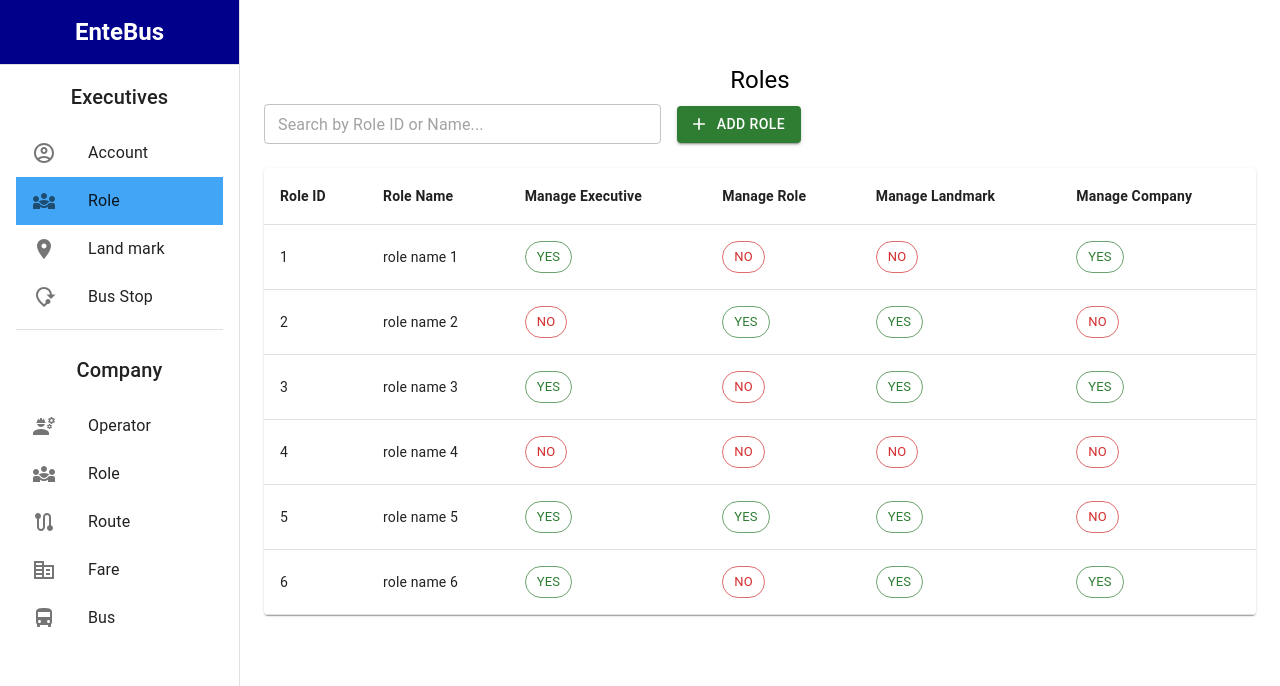
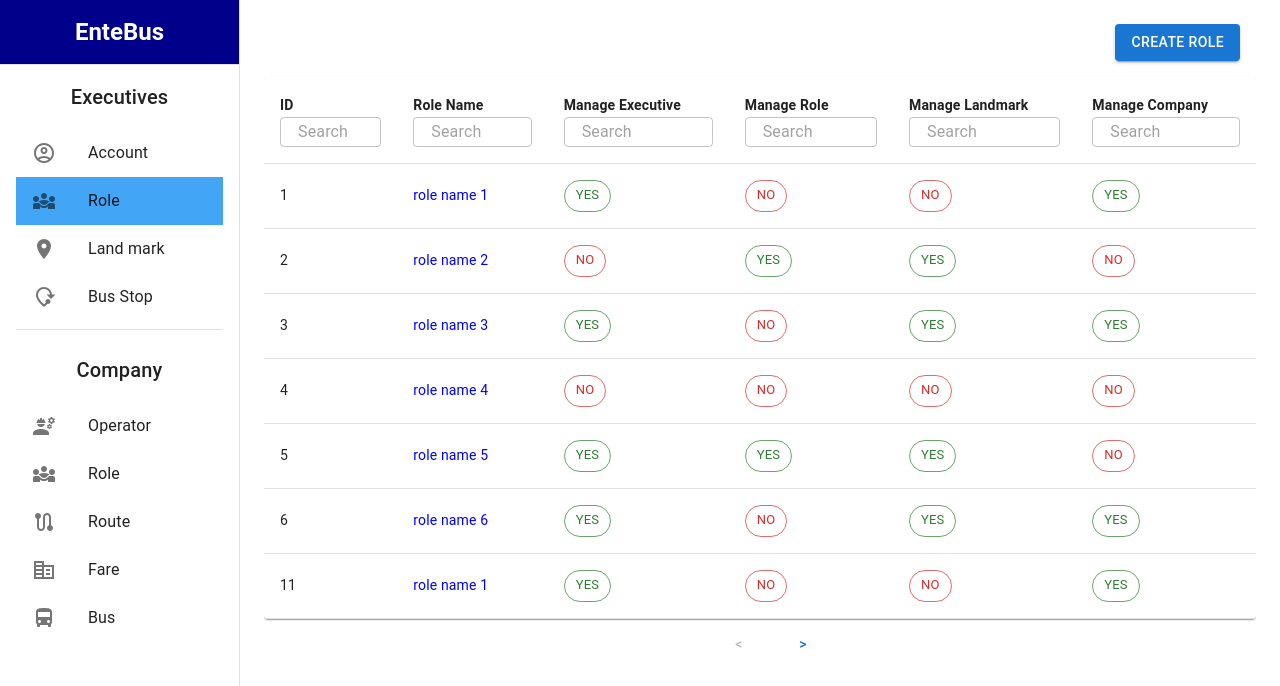
Before and after one commit to NixbugSoftwares/executive-app, a React (Vite) app: page /exerole in a window 1280 px wide. Shown: the top 686 px of the page. Built offline with nearby package versions, Linux system fonts and the light colour scheme.

Commit message:
Updated Role listing pages with new features like  search bars, navigation also better user experience.

```diff
--- a/src/screens/executiveRolepage/RoleListingPage.tsx
+++ b/src/screens/executiveRolepage/RoleListingPage.tsx
@@ -1,131 +1,277 @@
 import React, { useState } from 'react'
-import { Table, TableBody, TableCell, TableContainer, TableHead, TableRow, Paper, Button, Typography, Box, TextField, Dialog, DialogActions, DialogContent, DialogTitle, Chip } from "@mui/material";
-import {  Add as AddIcon } from "@mui/icons-material"
-import { useNavigate } from 'react-router-dom';
+import { Table, TableBody, TableCell, TableContainer, TableHead, TableRow, Paper, Button, Box, TextField, Dialog, DialogActions, DialogContent, Chip, TablePagination } from "@mui/material";
 import RoleDetailsCard from './RoleDetailCard';
+import RoleCreatingForm from './RoleCreatingForm';
+
+
+interface Role {
+  id: number;
+  Rolename: string;
+  manageexecutive: string;
+  managerole: string;
+  managelandmark: string;
+  managecompany: string;
+}
 function RoleListingPage() {
-    const data = [
-        { roleid: 1, Rolename: "role name 1", manageexecutive: "YES", managerole: "NO", managelandmark: "NO", managecompany: "YES"  },
-        { roleid: 2, Rolename: "role name 2", manageexecutive: "NO", managerole: "YES", managelandmark: "YES", managecompany: "NO"  },
-        { roleid: 3, Rolename: "role name 3", manageexecutive: "YES", managerole: "NO", managelandmark: "YES", managecompany: "YES"  },
-        { roleid: 4, Rolename: "role name 4", manageexecutive: "NO", managerole: "NO", managelandmark: "NO", managecompany: "NO"  },
-        { roleid: 5, Rolename: "role name 5", manageexecutive: "YES", managerole: "YES", managelandmark: "YES", managecompany: "NO"  },
-        { roleid: 6, Rolename: "role name 6", manageexecutive: "YES", managerole: "NO", managelandmark: "YES", managecompany: "YES"  }
+    const data : Role[] = [
+        { id: 1, Rolename: "role name 1", manageexecutive: "YES", managerole: "NO", managelandmark: "NO", managecompany: "YES"  },
+        { id: 2, Rolename: "role name 2", manageexecutive: "NO", managerole: "YES", managelandmark: "YES", managecompany: "NO"  },
+        { id: 3, Rolename: "role name 3", manageexecutive: "YES", managerole: "NO", managelandmark: "YES", managecompany: "YES"  },
+        { id: 4, Rolename: "role name 4", manageexecutive: "NO", managerole: "NO", managelandmark: "NO", managecompany: "NO"  },
+        { id: 5, Rolename: "role name 5", manageexecutive: "YES", managerole: "YES", managelandmark: "YES", managecompany: "NO"  },
+        { id: 6, Rolename: "role name 6", manageexecutive: "YES", managerole: "NO", managelandmark: "YES", managecompany: "YES"  },
+        { id: 11, Rolename: "role name 1", manageexecutive: "YES", managerole: "NO", managelandmark: "NO", managecompany: "YES"  },
+        { id: 21, Rolename: "role name 2", manageexecutive: "NO", managerole: "YES", managelandmark: "YES", managecompany: "NO"  },
+        { id: 31, Rolename: "role name 3", manageexecutive: "YES", managerole: "NO", managelandmark: "YES", managecompany: "YES"  },
+        { id: 41, Rolename: "role name 4", manageexecutive: "NO", managerole: "NO", managelandmark: "NO", managecompany: "NO"  },
+        { id: 51, Rolename: "role name 5", manageexecutive: "YES", managerole: "YES", managelandmark: "YES", managecompany: "NO"  },
 
     ];
-      const navigate = useNavigate();
-      const handleNavigate = () => {
-        navigate("/exerole/create");
+
+
+    const [selecteRole, setSelectedRole]= useState(null)
+    const [openCreateModal, setOpenCreateModal] = useState(false);
+      const handleRowClick = (role: any) =>{
+        setSelectedRole(role)
      }
 
-      const [open, setOpen]= useState(false)
-      const [selecteRole, setSelectedRole]= useState(null)
+    const [search, setSearch] = useState({ id: "", Rolename: "", manageexecutive: "", managerole: "", managelandmark: "",  managecompany: "" });
+    const handleSearchChange = (e: React.ChangeEvent<HTMLInputElement | HTMLTextAreaElement>, column: keyof typeof search) => {
+        setSearch((prev) => ({ ...prev, [column]: (e.target as HTMLInputElement).value }));
+      };
 
-      const handleRowClick = (role: any) =>{
-        setSelectedRole(role)
-        setOpen(true)
-      }
-      const handleClose = () => {
-        setOpen(false);
-        setSelectedRole(null);
-      };
-      const RoleDetailsModal = () => (
-        <Dialog open={open} onClose={handleClose}>
-          <DialogTitle>Account Details</DialogTitle>
-          <DialogContent>
-            {selecteRole && (
-              <RoleDetailsCard
-                role={selecteRole}
-                onBack={handleClose} // Back function
-                onUpdate={(id: number) => console.log("Update account", id)} // Update logic
-                onDelete={(id: number) => console.log("Delete account", id)} // Delete logic
-              />
-            )}
-          </DialogContent>
-          <DialogActions>
-            <Button onClick={handleClose} color="primary">
-              Close
-            </Button>
-          </DialogActions>
-        </Dialog>
+      const filteredData = data.filter((row) =>
+        row.id.toString().toLowerCase().includes(search.id.toLowerCase()) &&
+        row.Rolename.toLowerCase().includes(search.Rolename.toLowerCase()) &&
+        row.manageexecutive.toLowerCase().includes(search.manageexecutive.toLowerCase()) &&
+        row.managerole.toLowerCase().includes(search.managerole.toLowerCase()) &&
+        row.managelandmark.toLowerCase().includes(search.managelandmark.toLowerCase()) &&
+        row.managecompany.toLowerCase().includes(search.managecompany.toLowerCase())
       );
 
+
+      const [page, setPage] = useState(0);
+      const rowsPerPage = 7;const handleChangePage = (event: React.MouseEvent<HTMLButtonElement> | null, newPage: number) => {
+        if (newPage >= 0 && newPage < Math.ceil(filteredData.length / rowsPerPage)) {
+          setPage(newPage);
+        }
+      };
+
+
+
+
     return (
-        <Box sx={{ width: "100%", margin: "auto", mt: 5, mb: 5 }}>
-          <Typography variant="h5" align="center" gutterBottom>
-            Roles
-          </Typography>
-
-          {/* Search Bar & Account Creation Button */}
         <Box
         sx={{
           display: "flex",
-              justifyContent: "left",
-              alignItems: "center",
-              mb: 3,
+          flexDirection: { md: "row", xs: "column" },
+          height: "100vh",
+          width: "100%",
+          overflow: "hidden",
+          gap: 2,
         }}
         >
+
+        <Box
+          sx={{
+            flex: selecteRole ? { xs: "0 0 100%", md: "0 0 65%" } : "0 0 100%",
+            maxWidth: selecteRole ? { xs: "100%", md: "65%" } : "100%",
+            transition: "all 0.3s ease",
+            overflow: "hidden", // Disable scrolling when no account is selected
+            overflowY: selecteRole ? "auto" : "hidden", // Enable scrolling when details card is shown
+          }}>
+
+            <Button
+              sx={{
+                ml: 'auto',
+                mr: 2,
+                mb: 2,
+                display: 'block',
+              }}
+              variant="contained"
+              color="primary"
+              onClick={() => setOpenCreateModal(true)}
+            >
+              Create Role
+            </Button>
+
+            <TableContainer component={Paper} sx={{  overflowX: "auto" }}>
+                      <Table sx={{ borderCollapse: "collapse", width: "100%" }}>
+                        <TableHead>
+                          <TableRow>
+                            {/* Table Headers */}
+                            <TableCell sx={{  }}>
+                              <b>ID</b>
                               <TextField
-              placeholder="Search by Role ID or Name..."
                                 variant="outlined"
                                 size="small"
-              sx={{ width: "40%" }}
+                                placeholder="Search"
+                                value={search.id}
+                                onChange={(e) => handleSearchChange(e, "id")}
+                                fullWidth
+                                sx={{ "& .MuiInputBase-root": { height: 30, padding: "4px" } }}
                               />
+                            </TableCell>
 
-            {/* New Account Button */}
-            <Button
-              sx={{ ml: 2 }}
-              variant="contained"
-              color="success"
-              startIcon={<AddIcon />}
-              onClick={handleNavigate}
-            >
-              Add Role
-            </Button>
-          </Box>
+                            <TableCell sx={{  }}>
+                              <b>Role Name</b>
+                              <TextField
+                                variant="outlined"
+                                size="small"
+                                placeholder="Search"
+                                value={search.Rolename}
+                                onChange={(e) => handleSearchChange(e, "Rolename")}
+                                fullWidth
+                                sx={{ "& .MuiInputBase-root": { height: 30, padding: "4px" } }}
+                              />
+                            </TableCell>
 
-          {/* Account Listing Table */}
-          <Box>
-            <TableContainer component={Paper}>
-              <Table>
-                <TableHead>
-                  <TableRow>
-                    <TableCell><b>Role  ID</b></TableCell>
-                    <TableCell><b>Role Name</b></TableCell>
-                    <TableCell><b>Manage Executive</b></TableCell>
-                    <TableCell><b>Manage Role</b></TableCell>
-                    <TableCell><b>Manage Landmark</b></TableCell>
-                    <TableCell><b>Manage Company</b></TableCell>
+                            <TableCell sx={{  }}>
+                              <b>Manage Executive</b>
+                              <TextField
+                                variant="outlined"
+                                size="small"
+                                placeholder="Search"
+                                value={search.manageexecutive}
+                                onChange={(e) => handleSearchChange(e, "manageexecutive")}
+                                fullWidth
+                                sx={{ "& .MuiInputBase-root": { height: 30, padding: "4px" } }}
+                              />
+                            </TableCell>
+
+                            <TableCell sx={{  }}>
+                              <b>Manage Role</b>
+                              <TextField
+                                variant="outlined"
+                                size="small"
+                                placeholder="Search"
+                                value={search.managerole}
+                                onChange={(e) => handleSearchChange(e, "managerole")}
+                                fullWidth
+                                sx={{ "& .MuiInputBase-root": { height: 30, padding: "4px" } }}
+                              />
+                            </TableCell>
+
+                            <TableCell sx={{   }}>
+                              <b>Manage Landmark</b>
+                              <TextField
+                                variant="outlined"
+                                size="small"
+                                placeholder="Search"
+                                value={search.managelandmark}
+                                onChange={(e) => handleSearchChange(e, "managelandmark")}
+                                fullWidth
+                                sx={{ "& .MuiInputBase-root": { height: 30, padding: "4px" } }}
+                              />
+                            </TableCell>
+
+                            <TableCell sx={{  }}>
+                              <b>Manage Company</b>
+                              <TextField
+                                variant="outlined"
+                                size="small"
+                                placeholder="Search"
+                                value={search.managecompany}
+                                onChange={(e) => handleSearchChange(e, "managecompany")}
+                                fullWidth
+                                sx={{ "& .MuiInputBase-root": { height: 30, padding: "4px" } }}
+                              />
+                            </TableCell>
                           </TableRow>
                         </TableHead>
+
                       <TableBody>
-                  {data.map((row) => (
-                    <TableRow key={row.roleid} sx={{ cursor: "pointer" }} hover onClick={() => handleRowClick(row)}>
-                      <TableCell>{row.roleid}</TableCell>
-                      <TableCell>{row.Rolename}</TableCell>
-                      <TableCell>
+                      {filteredData.slice(page * rowsPerPage, page * rowsPerPage + rowsPerPage).map((row)  => (
+                          <TableRow key={row.id} hover>
+                            <TableCell sx={{  }}> {row.id}</TableCell>
+                            <TableCell
+                              sx={{  cursor: "pointer", color: "blue" }}
+                              onClick={() => handleRowClick(row)}
+                            >
+                              {row.Rolename}
+                            </TableCell>
+                            <TableCell sx={{  }}>
                             <Chip label={row.manageexecutive} color={row.manageexecutive === "YES" ? "success" : "error"} variant="outlined" />
                             </TableCell>
-                      <TableCell>
+                            <TableCell sx={{  }}>
                             <Chip label={row.managerole} color={row.managerole === "YES" ? "success" : "error"} variant="outlined" />
                             </TableCell>
-                      <TableCell>
+                            <TableCell sx={{  }}>
                             <Chip label={row.managelandmark} color={row.managelandmark === "YES" ? "success" : "error"} variant="outlined" />
                             </TableCell>
-                      <TableCell>
+                            <TableCell sx={{  }}>
                             <Chip label={row.managecompany} color={row.managecompany === "YES" ? "success" : "error"} variant="outlined" />
                             </TableCell>
                           </TableRow>
                         ))}
                       </TableBody>
                         </Table>
+
+
                     </TableContainer>
+
+                    <TablePagination
+                          component="div"
+                          count={filteredData.length}
+                          page={page}
+                          onPageChange={handleChangePage}
+                          rowsPerPage={rowsPerPage}
+                          rowsPerPageOptions={[]}
+                          labelDisplayedRows={() => ''}  // Remove default label text
+                          ActionsComponent={({ count, page, onPageChange }) => (
+                            <Box sx={{ display: 'flex', justifyContent: 'center', alignItems: 'center' }}>
+                              <Button
+                                onClick={(event) => onPageChange(event, page - 1)}
+                                disabled={page === 0}
+                                sx={{ padding: '5px 10px' }}
+                              >
+                                &lt; {/* Left Arrow */}
+                              </Button>
+                              <Button
+                                onClick={(event) => onPageChange(event, page + 1)}
+                                disabled={page >= Math.ceil(count / rowsPerPage) - 1}
+                                sx={{ padding: '5px 10px' }}
+                              >
+                                &gt; {/* Right Arrow */}
+                              </Button>
                             </Box>
-
-          <RoleDetailsModal/>
+                          )}
+                          sx={{
+                            display: "flex",
+                            justifyContent: "center", // Center the pagination
+                            alignItems: "center",
+                            padding: "10px 0",
+                          }}
+                      />
+         </Box>
+         {selecteRole && (
+        <Box
+          sx={{
+            flex: { xs: "0 0 100%", md: "0 0 35%" },
+            maxWidth: { xs: "100%", md: "35%" },
+            transition: "all 0.3s ease",
+            bgcolor: "grey.100",
+            p: 2,
+            mt: { xs: 2, md: 0 },
+            overflowY: "auto", // Enable scrolling for the details card
+            height: "100%",      // Ensure the card is tall enough to allow scrolling
+          }}
+        >
+          <RoleDetailsCard role={selecteRole} onUpdate={() => {}} onDelete={() => {}} onBack={() => setSelectedRole(null)} />
+        </Box>
+      )}
+       <Dialog open={openCreateModal} onClose={() => setOpenCreateModal(false)} maxWidth="sm" fullWidth>
+        <DialogContent>
+          <RoleCreatingForm />
+        </DialogContent>
+        <DialogActions>
+          <Button onClick={() => setOpenCreateModal(false)} color="error">Cancel</Button>
+        </DialogActions>
+      </Dialog>
 
     </Box>
     )
   }
 
+
 export default RoleListingPage
```
Lines whose indentation alone changed are shown as unchanged.
